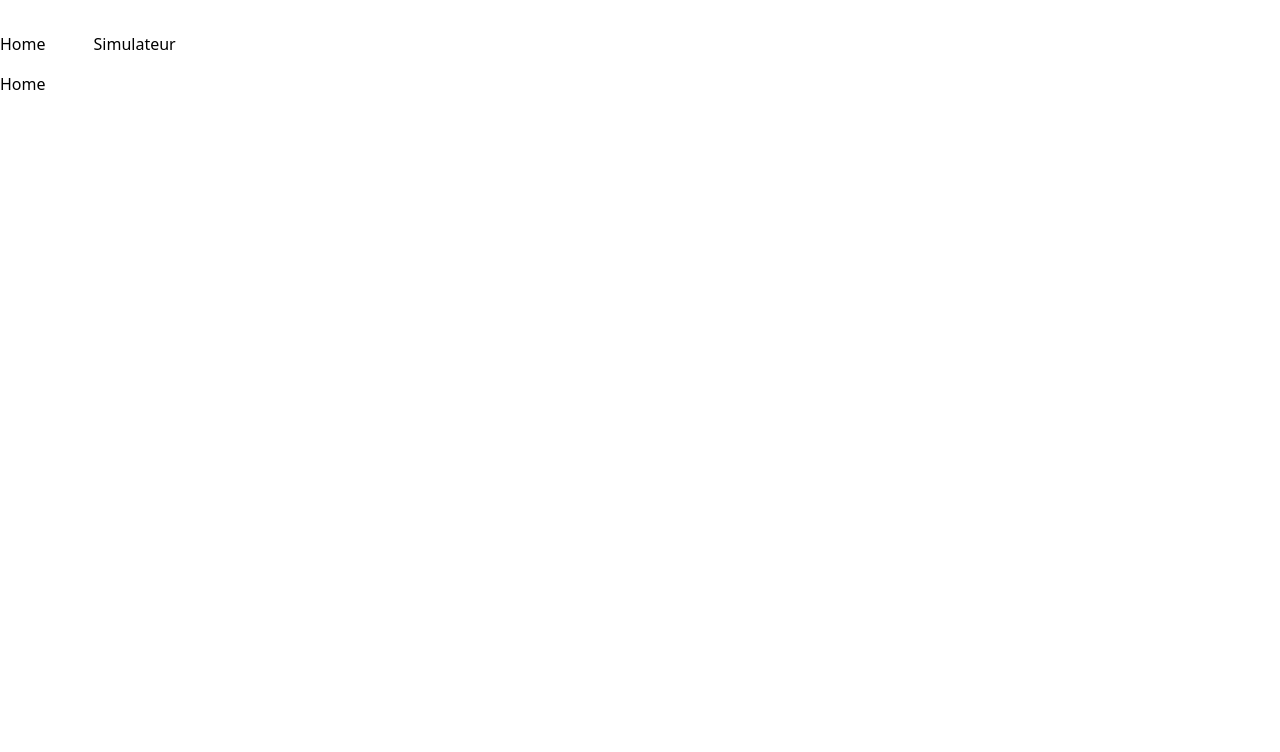
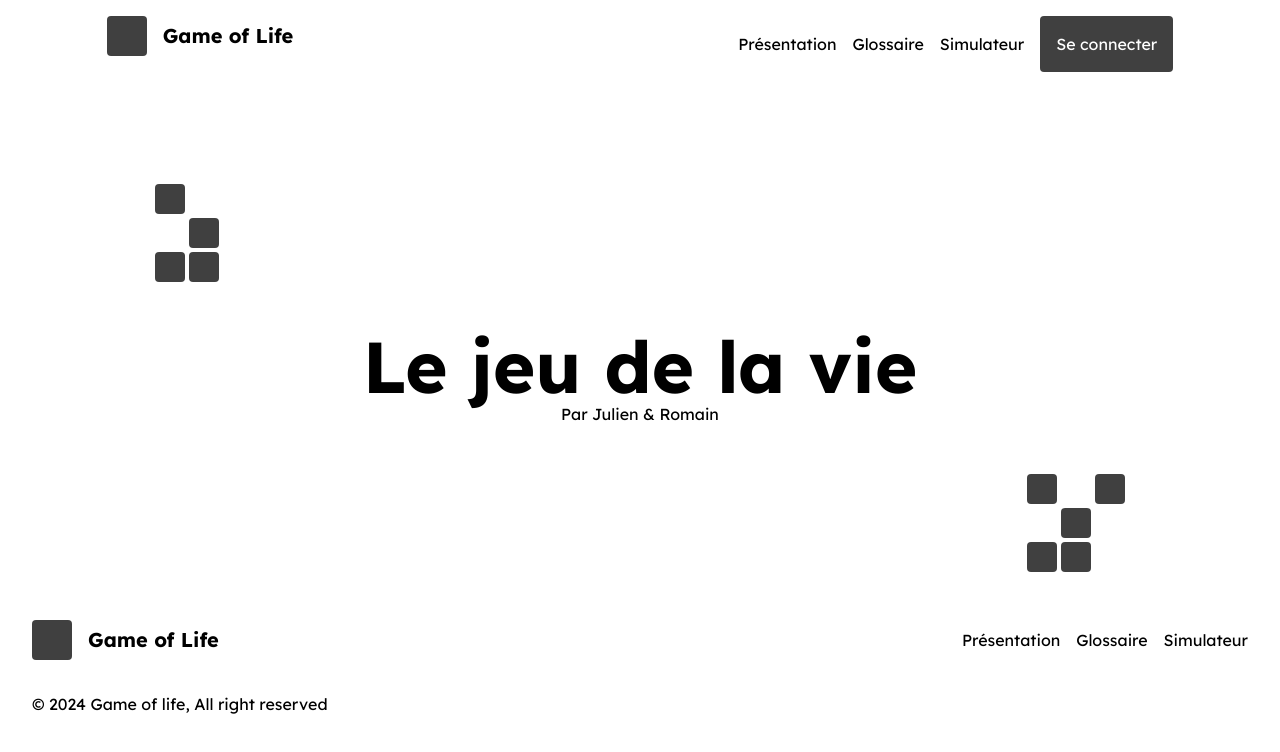
Before and after one commit to Julienog3/game-of-life-front, a Vue app: page / in a window 1280 px wide. Shown: the top 752 px of the page. Built offline with nearby package versions, Linux system fonts and the light colour scheme.

Commit message:
Intération de la maquette sur simulateur, du header, footer et début de la home

```diff
--- a/src/App.vue
+++ b/src/App.vue
@@ -3,78 +3,45 @@ import { RouterLink, RouterView } from 'vue-router'
 </script>
 
 <template>
-  <header>
-    <div class="wrapper">
-      <nav class="flex gap-x-4">
-        <RouterLink to="/">Home</RouterLink>
+  <header class="grid grid-cols-12 mt-4 mb-8">
+    <div class="col-start-2 col-span-3">
+      <RouterLink to="/">
+        <div class="flex items-center gap-x-4">
+          <div class="w-[40px] h-[40px] rounded bg-primary">
+          </div>
+          <p class="font-bold text-xl">Game of Life</p>
+        </div>
+      </RouterLink>
+    </div>
+    <nav class="col-span-7 flex items-center justify-end gap-x-4">
+      <RouterLink to="/presentation">Présentation</RouterLink>
+      <RouterLink to="/glossary">Glossaire</RouterLink>
+      <RouterLink to="/simulator">Simulateur</RouterLink>
+      <div class="bg-primary p-4 rounded text-white">
+        Se connecter
+      </div>
+    </nav>
+  </header>
+
+  <main class="grid grid-cols-12">
+    <div class="col-start-2 col-span-10">
+      <RouterView />
+    </div>
+  </main>
+
+  <footer class="mt-12 px-8">
+    <div class="flex justify-between items-center">
+      <div class="flex items-center gap-x-4">
+        <div class="w-[40px] h-[40px] rounded bg-primary">
+        </div>
+        <p class="font-bold text-xl">Game of Life</p>
+      </div>
+      <nav class="flex items-center gap-x-4">
+        <RouterLink to="/presentation">Présentation</RouterLink>
+        <RouterLink to="/glossary">Glossaire</RouterLink>
         <RouterLink to="/simulator">Simulateur</RouterLink>
       </nav>
     </div>
-  </header>
-
-  <RouterView />
+    <p class="mt-8">© 2024 Game of life, All right reserved</p>
+  </footer>
 </template>
-
-<style scoped>
-header {
-  line-height: 1.5;
-  max-height: 100vh;
-}
-
-.logo {
-  display: block;
-  margin: 0 auto 2rem;
-}
-
-nav {
-  width: 100%;
-  font-size: 12px;
-  text-align: center;
-  margin-top: 2rem;
-}
-
-nav a.router-link-exact-active {
-  color: var(--color-text);
-}
-
-nav a.router-link-exact-active:hover {
-  background-color: transparent;
-}
-
-nav a {
-  display: inline-block;
-  padding: 0 1rem;
-  border-left: 1px solid var(--color-border);
-}
-
-nav a:first-of-type {
-  border: 0;
-}
-
-@media (min-width: 1024px) {
-  header {
-    display: flex;
-    place-items: center;
-    padding-right: calc(var(--section-gap) / 2);
-  }
-
-  .logo {
-    margin: 0 2rem 0 0;
-  }
-
-  header .wrapper {
-    display: flex;
-    place-items: flex-start;
-    flex-wrap: wrap;
-  }
-
-  nav {
-    text-align: left;
-    margin-left: -1rem;
-    font-size: 1rem;
-
-    padding: 1rem 0;
-    margin-top: 1rem;
-  }
-}
-</style>
--- a/src/assets/main.css
+++ b/src/assets/main.css
@@ -1,3 +1,9 @@
+@import url('https://fonts.googleapis.com/css2?family=Lexend:wght@100..900&family=Poppins:ital,wght@0,100;0,200;0,300;0,400;0,500;0,600;0,700;0,800;0,900;1,100;1,200;1,300;1,400;1,500;1,600;1,700;1,800;1,900&display=swap');
+
 @tailwind base;
 @tailwind components;
 @tailwind utilities;
+
+body {
+    font-family: "Lexend", sans-serif;
+}
--- a/src/components/GolCase.vue
+++ b/src/components/GolCase.vue
@@ -1,6 +1,9 @@
 <template>
-  <div :id="`${x}-${y}`" @click="handleClick(x,y)" :class="{ 'bg-pink-500':inLife  }" class="w-[20px] h-[20px] border border-black">
+  <div :style="styleCaseDeath" class="w-[30px] h-[30px] border border-gray-300 flex justify-center items-center">
+    <div :id="`${x}-${y}`" @click="handleClick(x,y)" :style="styleCaseInLife" class="w-[25px] h-[25px] rounded">
+    </div>
   </div>
+
 </template>
 
 <script>
@@ -9,7 +12,21 @@ export default {
     x: Number,
     y: Number,
     handleClick: Function,
-    inLife: Boolean
+    inLife: Boolean,
+    colorCaseDeath: String,
+    colorCaseInLife: String
+  },
+  computed: {
+    styleCaseDeath() {
+      return {
+        backgroundColor: this.colorCaseDeath
+      };
+    },
+    styleCaseInLife() {
+      return {
+        backgroundColor: this.inLife ? this.colorCaseInLife : '',
+      };
+    }
   }
 };
 </script>
--- a/src/components/GolSimulator.vue
+++ b/src/components/GolSimulator.vue
@@ -1,23 +1,79 @@
 <template>
-  <div class="grid text-center gap-y-4">
-    <div class="grid">
-      <div v-for="x in maxX" :key="x">
-        <div class="flex">
-          <div v-for="y in maxY" :key="y">
-            <GolCase :x="`${x-1}`" :y="`${y-1}`" :inLife="grid[x-1][y-1]" :handleClick="handleClick"></GolCase>
+  <div class="grid gap-y-4">
+    <div class="flex gap-x-4">
+      <div class="grid">
+        <div v-for="x in maxX" :key="x">
+          <div class="flex">
+            <div v-for="y in maxY" :key="y">
+              <GolCase
+                  :x="`${x-1}`"
+                  :y="`${y-1}`"
+                  :inLife="grid[x-1][y-1]"
+                  :colorCaseDeath="colorCaseDeath"
+                  :colorCaseInLife="colorCaseInLife"
+                  :handleClick="handleClick"></GolCase>
+            </div>
           </div>
         </div>
       </div>
+      <div>
+        <p>Nombre d'itérations</p>
+        <div class="bg-gray-200 p-4 rounded w-fit">
+          {{ iterations }}
+        </div>
+      </div>
+
     </div>
-    <p>Nombre d'itérations {{ iterations }}</p>
-    <div class="flex justify-center gap-x-4">
-      <button @click="nextIteration" class="p-2 bg-pink-200 hover:bg-pink-700">Suivant</button>
-      <button @click="startInterval" v-if="!isIntervalRunning" class="p-2 bg-pink-200 hover:bg-pink-700">Démarrer Interval</button>
-      <button @click="stopInterval" v-else class="p-2 bg-pink-200 hover:bg-pink-700">Arrêter Interval</button>
-      <button @click="reset" class="p-2 bg-pink-200 hover:bg-pink-700">Reset</button>
+    <div class="flex gap-x-8">
+      <div class="rounded border border-gray-200 flex justify-center gap-x-4 w-fit p-4">
+        <div @click="startInterval" v-if="!isIntervalRunning" class="flex gap-x-4 items-center cursor-pointer">
+          <div class="p-4 rounded bg-gray-200">
+            <svg width="16" height="20" viewBox="0 0 16 20" fill="none" xmlns="http://www.w3.org/2000/svg">
+              <path d="M1 1L15 10L1 19V1Z" stroke="#404040" stroke-width="2" stroke-linecap="round" stroke-linejoin="round"/>
+            </svg>
+          </div>
+          <p>Lancer</p>
+        </div>
+        <div @click="stopInterval" v-else class="flex gap-x-4 items-center cursor-pointer">
+          <div class="p-4 rounded bg-gray-200">
+            <svg width="20" height="20" viewBox="0 0 24 24" fill="none" xmlns="http://www.w3.org/2000/svg">
+              <path d="M10 4H6V20H10V4Z" stroke="#404040" stroke-width="2" stroke-linecap="round" stroke-linejoin="round"/>
+              <path d="M18 4H14V20H18V4Z" stroke="#404040" stroke-width="2" stroke-linecap="round" stroke-linejoin="round"/>
+            </svg>
+          </div>
+          <p>Arrêter</p>
+        </div>
+        <div @click="nextIteration" class="flex gap-x-4 items-center cursor-pointer">
+          <div class="p-4 rounded bg-gray-200">
+            <svg width="24" height="24" viewBox="0 0 24 24" fill="none" xmlns="http://www.w3.org/2000/svg">
+              <path d="M5 4L15 12L5 20V4Z" stroke="#404040" stroke-width="2" stroke-linecap="round" stroke-linejoin="round"/>
+              <path d="M19 5V19" stroke="#404040" stroke-width="2" stroke-linecap="round" stroke-linejoin="round"/>
+            </svg>
+          </div>
+          <p>Prochaine itération</p>
+        </div>
+        <div @click="reset" class="flex gap-x-4 items-center cursor-pointer">
+          <div class="p-4 rounded bg-gray-200">
+            <svg width="24" height="24" viewBox="0 0 24 24" fill="none" xmlns="http://www.w3.org/2000/svg">
+              <path d="M23 4V10H17" stroke="#404040" stroke-width="2" stroke-linecap="round" stroke-linejoin="round"/>
+              <path d="M20.4899 15C19.8399 16.8399 18.6094 18.4187 16.984 19.4985C15.3586 20.5783 13.4263 21.1006 11.4783 20.9866C9.53026 20.8726 7.67203 20.1286 6.18363 18.8667C4.69524 17.6047 3.6573 15.8932 3.22625 13.9901C2.79519 12.0869 2.99436 10.0952 3.79374 8.31508C4.59313 6.53496 5.94942 5.06288 7.65823 4.12065C9.36705 3.17843 11.3358 2.81711 13.2678 3.09116C15.1999 3.3652 16.9905 4.25975 18.3699 5.64001L22.9999 10" stroke="#404040" stroke-width="2" stroke-linecap="round" stroke-linejoin="round"/>
+            </svg>
+          </div>
+          <p>Réinitialiser</p>
+        </div>
+      </div>
+      <div class="rounded border border-gray-200 flex justify-center gap-x-4 w-fit p-4">
+        <div class="flex gap-x-4 items-center">
+          <input v-model="colorCaseDeath" type="color" class="h-[50px]">
+          <label>Couleur cellules vivantes</label>
+        </div>
+        <div class="flex gap-x-4 items-center">
+          <input v-model="colorCaseInLife" type="color" class="h-[50px]">
+          <label>Couleur cellules mortes</label>
+        </div>
+      </div>
     </div>
   </div>
-
 </template>
 
 <script>
@@ -33,7 +89,9 @@ export default {
       grid: Array.from({ length: this.maxX }, () => Array.from({ length: this.maxY }).fill(false)),
       intervalID: null,
       isIntervalRunning: false,
-      iterations: 0
+      iterations: 0,
+      colorCaseDeath: "#FFFFFF",
+      colorCaseInLife: "#FFFF00"
     };
   },
   methods: {
--- a/src/router/index.ts
+++ b/src/router/index.ts
@@ -1,6 +1,8 @@
 import { createRouter, createWebHistory } from 'vue-router'
 import HomeView from '../views/HomeView.vue'
 import SimulatorView from '../views/SimulatorView.vue'
+import PresentationView from '../views/PresentationView.vue'
+import GlossaryView from '../views/GlossaryView.vue'
 
 const router = createRouter({
   history: createWebHistory(import.meta.env.BASE_URL),
@@ -15,6 +17,16 @@ const router = createRouter({
       name: 'simulator',
       component: SimulatorView
     },
+    {
+      path: '/presentation',
+      name: 'presentation',
+      component: PresentationView
+    },
+    {
+      path: '/glossary',
+      name: 'glossary',
+      component: GlossaryView
+    },
   ]
 })
 
--- /dev/null
+++ b/src/views/GlossaryView.vue
@@ -0,0 +1,6 @@
+<script setup lang="ts">
+</script>
+
+<template>
+
+</template>
--- a/src/views/HomeView.vue
+++ b/src/views/HomeView.vue
@@ -2,7 +2,41 @@
 </script>
 
 <template>
-  <main>
-  <p>Home</p>
-  </main>
+  <div class="mt-20">
+    <div class="grid gap-y-1 ms-12">
+      <div class="flex gap-x-1">
+        <div class="w-[30px] h-[30px] rounded bg-primary"></div>
+      </div>
+      <div class="flex gap-x-1">
+        <div class="w-[30px] h-[30px] rounded"></div>
+        <div class="w-[30px] h-[30px] rounded bg-primary"></div>
+      </div>
+      <div class="flex gap-x-1">
+        <div class="w-[30px] h-[30px] rounded bg-primary"></div>
+        <div class="w-[30px] h-[30px] rounded bg-primary"></div>
+      </div>
+    </div>
+    <div class="text-center my-12">
+      <p class="text-7xl font-bold">Le jeu de la vie</p>
+      <p>Par Julien & Romain</p>
+    </div>
+    <div class="grid gap-y-1 justify-end me-12">
+      <div class="flex gap-x-1">
+        <div class="w-[30px] h-[30px] rounded bg-primary"></div>
+        <div class="w-[30px] h-[30px] rounded"></div>
+        <div class="w-[30px] h-[30px] rounded bg-primary"></div>
+      </div>
+      <div class="flex gap-x-1">
+        <div class="w-[30px] h-[30px] rounded"></div>
+        <div class="w-[30px] h-[30px] rounded bg-primary"></div>
+        <div class="w-[30px] h-[30px] rounded"></div>
+      </div>
+      <div class="flex gap-x-1">
+        <div class="w-[30px] h-[30px] rounded bg-primary"></div>
+        <div class="w-[30px] h-[30px] rounded bg-primary"></div>
+        <div class="w-[30px] h-[30px] rounded"></div>
+      </div>
+    </div>
+  </div>
+
 </template>
--- /dev/null
+++ b/src/views/PresentationView.vue
@@ -0,0 +1,6 @@
+<script setup lang="ts">
+</script>
+
+<template>
+
+</template>
--- a/src/views/SimulatorView.vue
+++ b/src/views/SimulatorView.vue
@@ -2,10 +2,7 @@
 </script>
 
 <template>
-  <main>
-    <p class="">Simulator</p>
-    <div class="flex justify-center">
-      <GolSimulator :maxX="30" :maxY="70"></GolSimulator>
-    </div>
-  </main>
+  <div class="flex justify-center">
+    <GolSimulator :maxX="15" :maxY="50"></GolSimulator>
+  </div>
 </template>
--- a/tailwind.config.js
+++ b/tailwind.config.js
@@ -2,7 +2,11 @@
 module.exports = {
   content: ["./src/**/*.{html,js,vue}"],
   theme: {
-    extend: {},
+    extend: {
+      colors: {
+        primary: "#404040",
+      }
+    },
   },
   plugins: [],
 }
```
